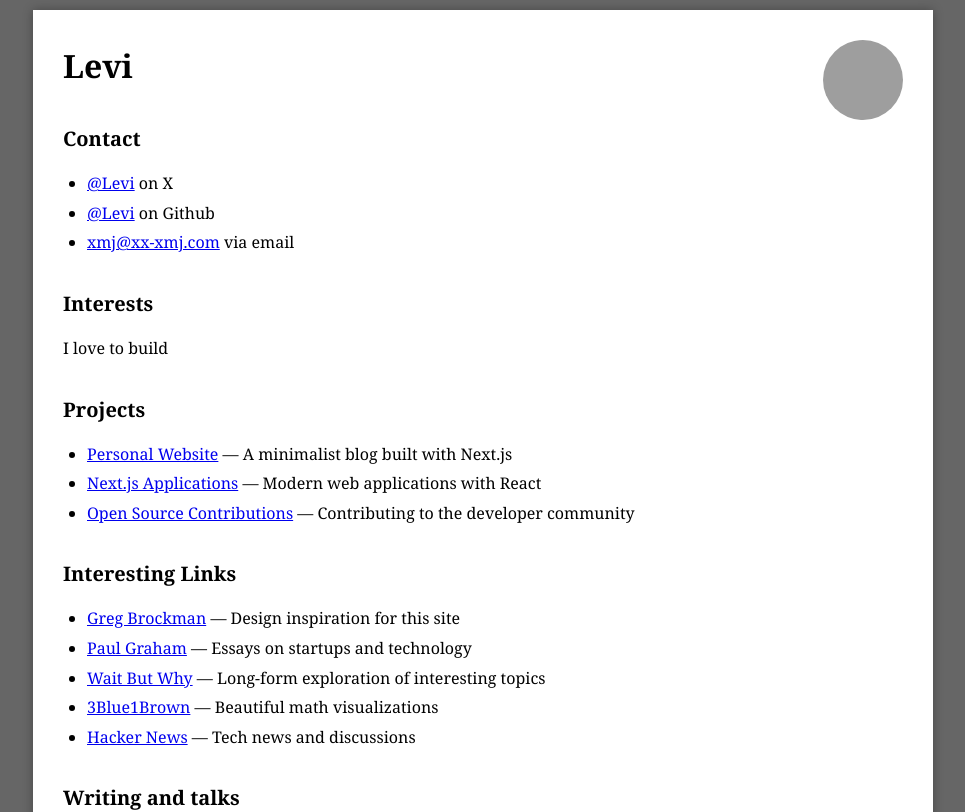
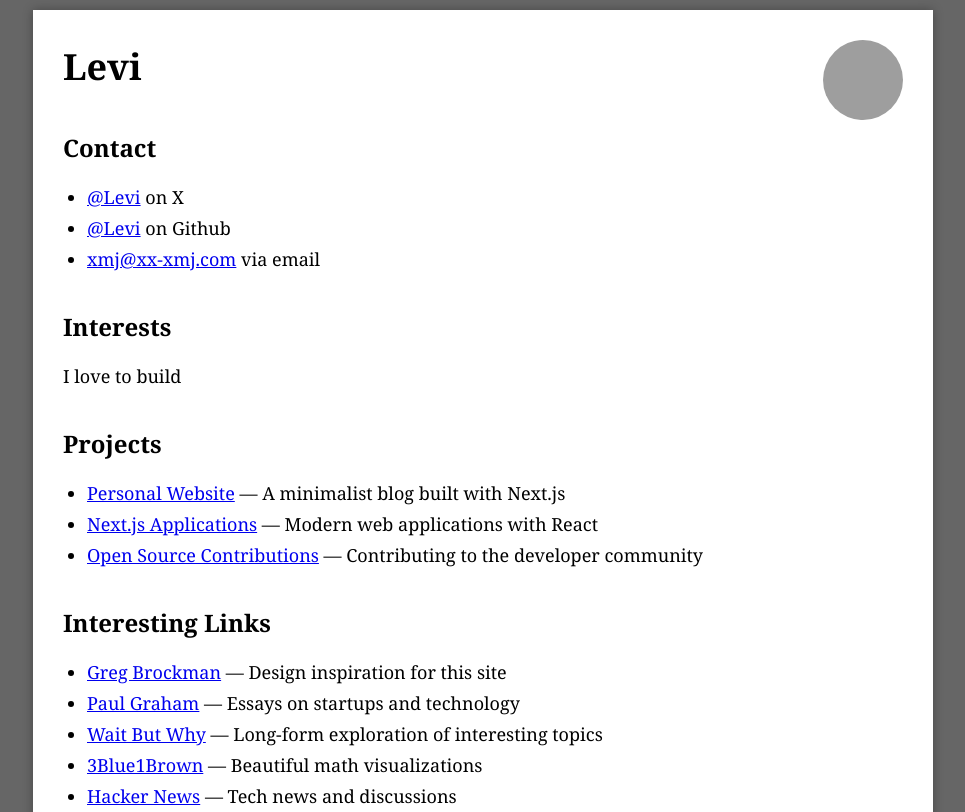
Before and after one commit to namezzy/xx-xmj-blog, a Next.js app: page / in a window 1280 px wide. Shown: the top 812 px of the page, without its empty margins (157-1122 px from the left). Built offline with nearby package versions, Linux system fonts and the light colour scheme; grey boxes are pictures that could not be loaded.

Commit message:
Update font sizes to match gregbrockman.com style

```diff
--- a/app/globals.css
+++ b/app/globals.css
@@ -6,8 +6,8 @@ body {
   background-color: #666666;
   color: #000000;
   font-family: Georgia, 'Times New Roman', Times, serif;
-  font-size: 16px;
-  line-height: 1.6;
+  font-size: 18px;
+  line-height: 1.5;
   margin: 0;
   padding: 0;
   -webkit-font-smoothing: antialiased;
@@ -28,23 +28,23 @@ a:hover {
 }
 
 h1 {
-  font-size: 32px;
+  font-size: 36px;
   font-weight: bold;
-  margin: 0 0 8px 0;
+  margin: 0 0 12px 0;
   font-family: Georgia, 'Times New Roman', Times, serif;
 }
 
 h2 {
-  font-size: 20px;
+  font-size: 24px;
   font-weight: bold;
-  margin: 32px 0 16px 0;
+  margin: 36px 0 18px 0;
   font-family: Georgia, 'Times New Roman', Times, serif;
 }
 
 h3 {
-  font-size: 18px;
+  font-size: 20px;
   font-weight: bold;
-  margin: 24px 0 8px 0;
+  margin: 28px 0 12px 0;
   font-family: Georgia, 'Times New Roman', Times, serif;
 }
 
```
